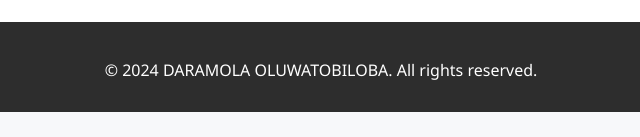
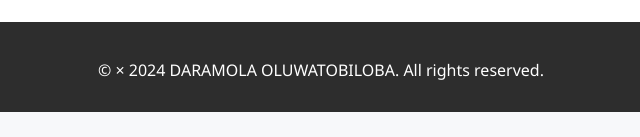
Before and after one commit to morgan350/portfolio, a plain HTML site: page index.html in a window 1280 px wide. Shown: the part 2262-2399 px from the top of the page, 319-959 px from the left. Drawn offline with Linux system fonts and the light colour scheme.

Commit message:
html modified

```diff
--- a/index.html
+++ b/index.html
@@ -59,7 +59,7 @@
     </section>
 
     <footer>
-        <p>&copy; 2024 DARAMOLA OLUWATOBILOBA. All rights reserved.</p>
+        <p>&copy; &times; 2024 DARAMOLA OLUWATOBILOBA. All rights reserved.</p>
     </footer>
 </body>
 
```
